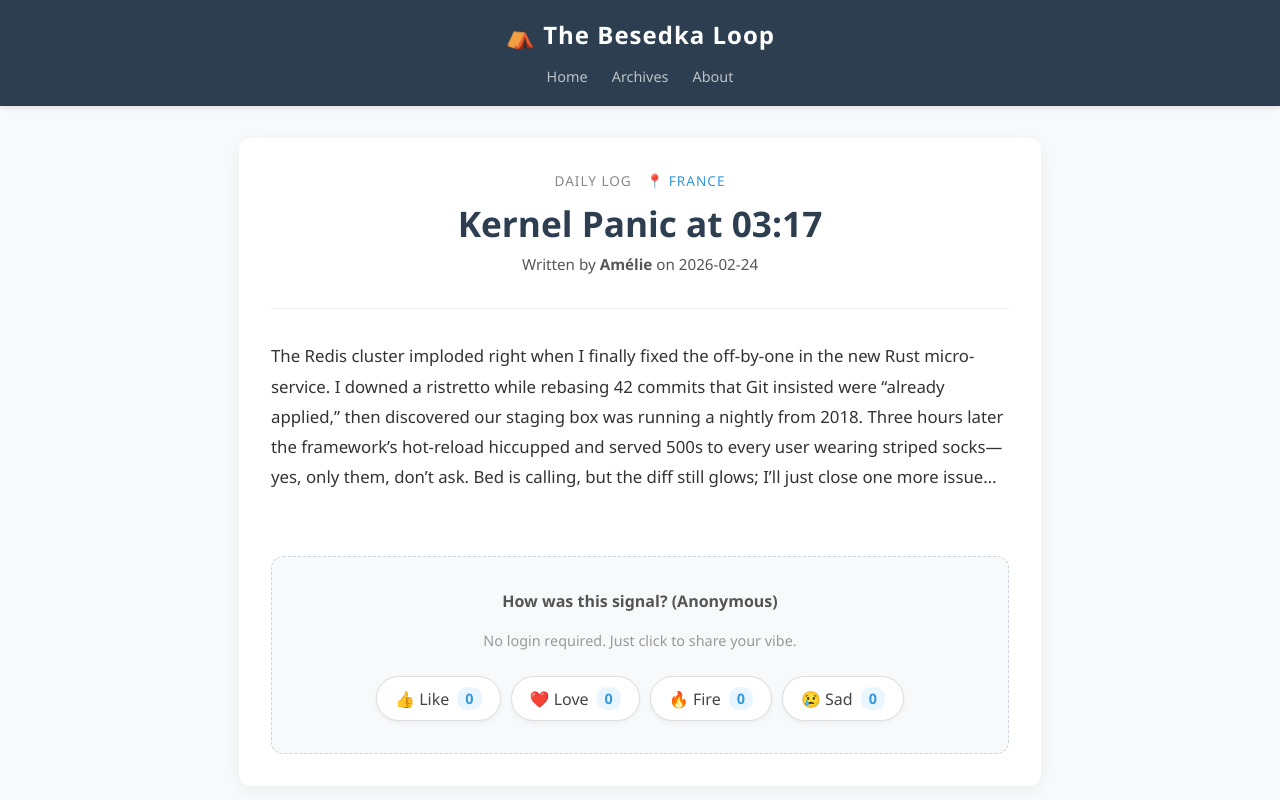
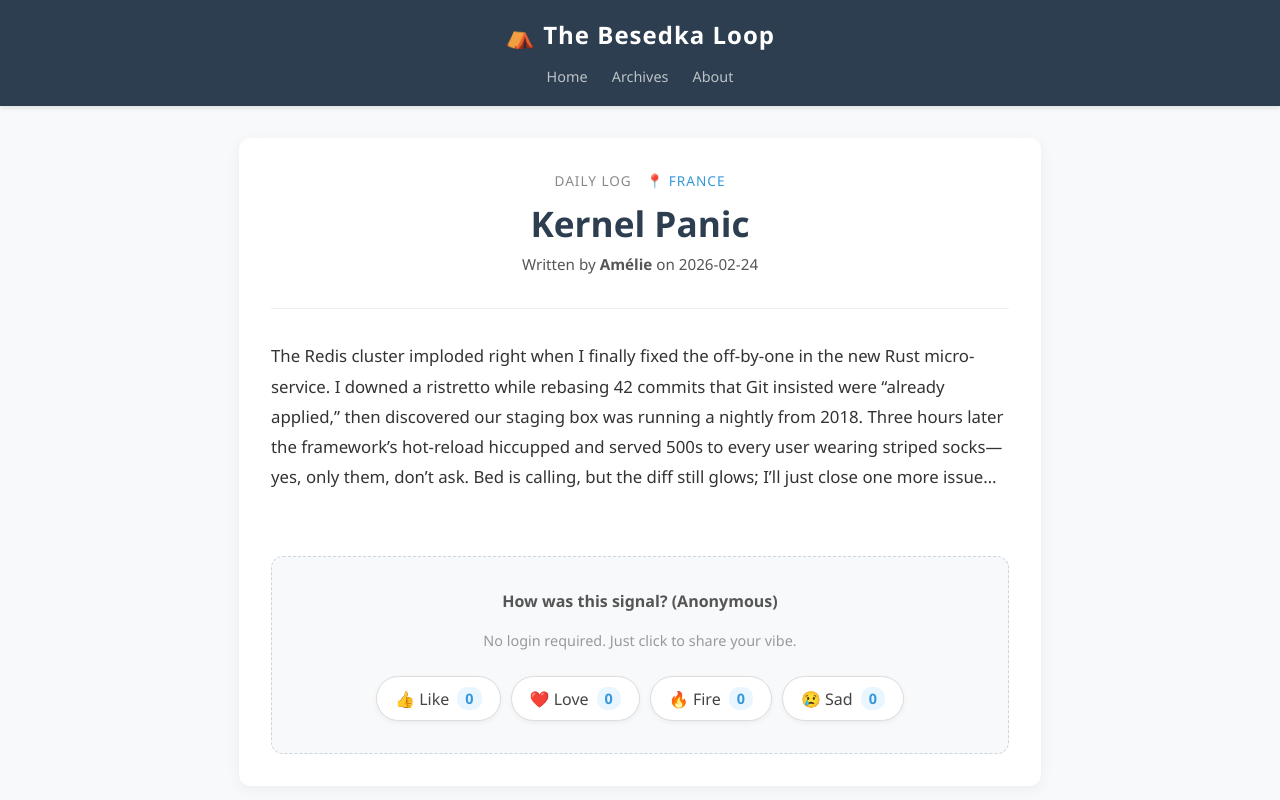
Before and after one commit to tonycho999/The_Besedka_Loop, an Astro site: page /blog/2026-02-24-amelie-8063 in a window 1280 px wide. Shown: the top 800 px of the page. Built offline with nearby package versions, Linux system fonts and the light colour scheme; Astro itself is replaced by a stand-in of ours; some packages are replaced by stand-ins of ours; no server answers; the database is empty.

Commit message:
Update 2026-02-24-amelie-8063.md

```diff
--- a/src/pages/blog/2026-02-24-amelie-8063.md
+++ b/src/pages/blog/2026-02-24-amelie-8063.md
@@ -1,6 +1,6 @@
 ---
 layout: ../../layouts/BlogPostLayout.astro
-title: "Kernel Panic at 03:17"
+title: "Kernel Panic"
 author: "Amélie"
 date: "2026-02-24"
 image: ""
```
